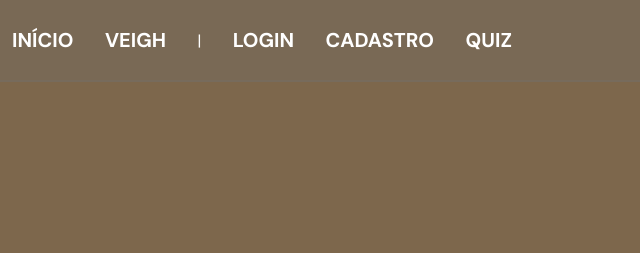
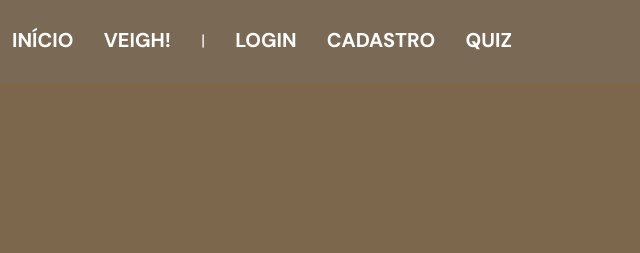
Before and after one commit to felavor/Projeto_Individual, a website: page web-data-viz/public/index.html in a window 1280 px wide. Shown: the top 253 px of the page, 640-1280 px from the left. Drawn offline with Linux system fonts and the light colour scheme.

Commit message:
Teste de commit

```diff
--- a/web-data-viz/public/index.html
+++ b/web-data-viz/public/index.html
@@ -23,7 +23,7 @@
             <a href="#">INÍCIO</a>
           </li>
           <li>
-            <a href="simulador.html">VEIGH</a>
+            <a href="simulador.html">VEIGH!</a>
           </li>
           <li>|</li>
           <li>
```
